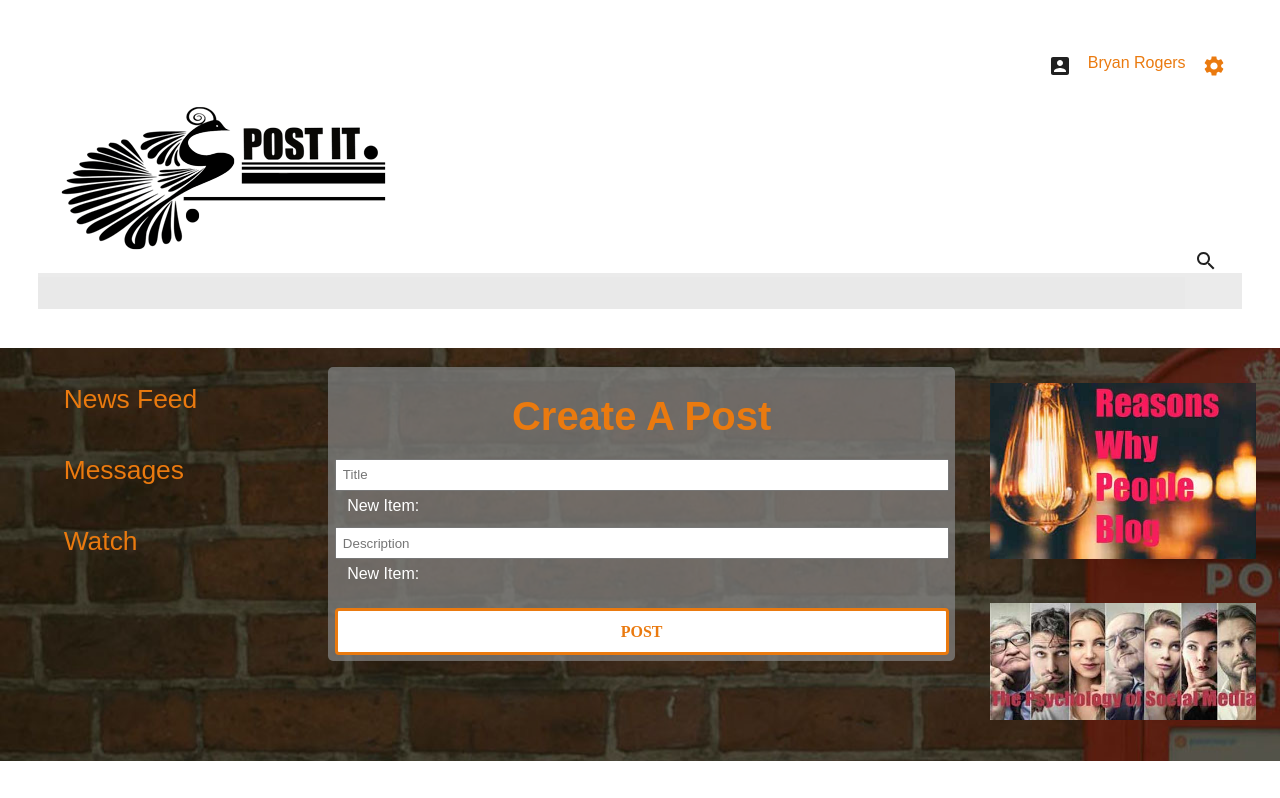
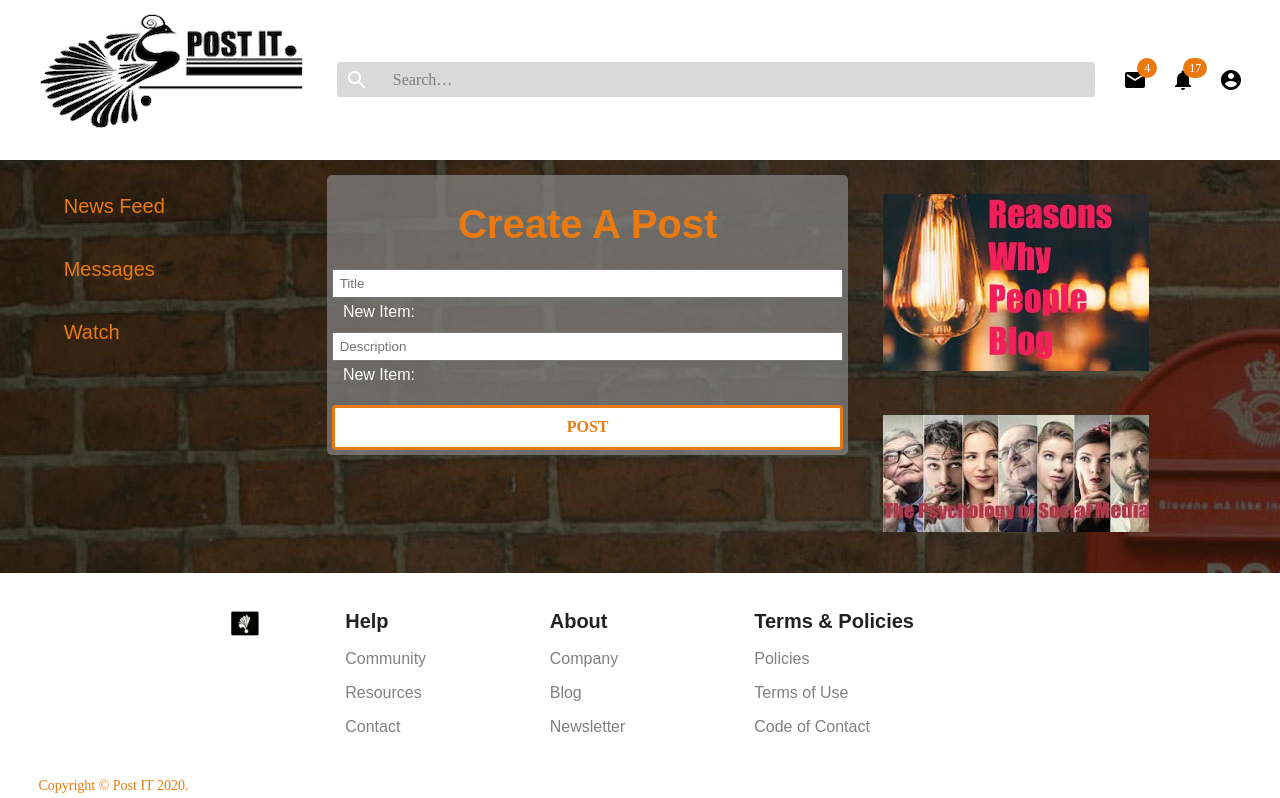
Before and after one commit to jenPlaza/postit, a React (Create React App) app: page /Newsfeed in a window 1280 px wide. Shown: the top 798 px of the page. Built offline with nearby package versions, Linux system fonts and the light colour scheme.

Commit message:
created toolbox with a search on my header.js

```diff
--- a/src/App.js
+++ b/src/App.js
@@ -44,7 +44,7 @@ const useStyles = makeStyles(theme => ({
 		overflow:'hidden',
   },
 	headerRow:{
-		padding:'3%',
+		padding:'1%',
 		backgroundColor:'white',
 	},
 	paper:{
@@ -75,10 +75,10 @@ export default function App() {
         </Grid>
 
 		<Grid container spacing={1}>
-         <Grid item xs={6} md={3}>
+         <Grid item xs={12} md={3}>
         <Paper className={classes.paper} variant="outlined"><SideBarLeft /></Paper>
         </Grid>
-        <Grid item xs={12} md={6}>
+        <Grid item xs={12} md={5}>
           <Paper className={classes.paper} variant="outlined"><Routes /></Paper>
         </Grid>
         <Grid item xs={12} md={3}>
--- a/src/components/footer/Footer.js
+++ b/src/components/footer/Footer.js
@@ -30,7 +30,9 @@ const useStyles = makeStyles(theme => ({
 	logo2:{
 		width:'75%',
 		marginLeft:'-15%',
-
+    [theme.breakpoints.up('lg')]: {
+     width:'35%',
+    },
 	},
 	a:{
 		color:'grey',
@@ -63,8 +65,8 @@ export default function Footer() {
   return(
     <div className={classes.root}>
       <Grid container spacing={3}>
-	  <Grid item xs={0} md={2}></Grid>
-	  <Grid item xs={3} md={1}>
+	  <Grid item xs={0} md={2} xl={3}></Grid>
+	  <Grid item xs={3} md={1} lg={1}>
           <Paper className={classes.paper} variant="outlined"><img src={logo2} alt="Logo2 icon" className={classes.logo2}/></Paper>
         </Grid>
 	  <Grid item xs={12} md={2}>
@@ -91,6 +93,7 @@ export default function Footer() {
 					<p><a className={classes.a} href='https://reactjs.org'>Code of Contact</a></p>
 		</Paper>
         </Grid>
+	    <Grid item xs={0} md={2}></Grid>
 		<Grid item xs={12} md={12}>
           <Paper className={classes.paper} variant="outlined">
 		<Copyright />
--- a/src/components/header/Header.js
+++ b/src/components/header/Header.js
@@ -1,83 +1,252 @@
-// JavaScript Document
 import React from 'react';
-import SearchInput from '../../components/search/SearchInput';
+import { fade, makeStyles } from '@material-ui/core/styles';
+import AppBar from '@material-ui/core/AppBar';
+import Toolbar from '@material-ui/core/Toolbar';
+import IconButton from '@material-ui/core/IconButton';
+import Typography from '@material-ui/core/Typography';
+import InputBase from '@material-ui/core/InputBase';
+import Badge from '@material-ui/core/Badge';
+import MenuItem from '@material-ui/core/MenuItem';
+import Menu from '@material-ui/core/Menu';
+import MenuIcon from '@material-ui/icons/Menu';
+import SearchIcon from '@material-ui/icons/Search';
+import AccountCircle from '@material-ui/icons/AccountCircle';
+import MailIcon from '@material-ui/icons/Mail';
+import NotificationsIcon from '@material-ui/icons/Notifications';
+import MoreIcon from '@material-ui/icons/MoreVert';
+import Link from '@material-ui/core/Link';
 
 //Images & Icons
 import logo from '../../images/postIt.png';
-import SearchIcon from '@material-ui/icons/Search';
-import AccountBoxIcon from '@material-ui/icons/AccountBox';
-import SettingsIcon from '@material-ui/icons/Settings';
-
-//Material UI
-import { makeStyles } from '@material-ui/core/styles';
-import Typography from '@material-ui/core/Typography';
-import Link from '@material-ui/core/Link';
-import Grid from "@material-ui/core/Grid";
-import Box from '@material-ui/core/Box';
 
 const useStyles = makeStyles(theme => ({
-  root:{
-		flexGrow:'1',
-		overflow:'hidden',
-		textAlign:'left',
+  grow: {
+    flexGrow: 1,
   },
-	col:{
-		float:'right',
+  menuButton: {
+	  display: 'block',
+	  marginRight: theme.spacing(2),
+	color: theme.palette.primary.main,
+    [theme.breakpoints.up('md')]: {
+    display: 'none',
 	},
-	colName:{
-		float:'right',
-		padding:'0',
-		margin:'0%',
   },
-	typography:{
-		color:theme.palette.secondary.main
+  logo: {
+    display: 'none',
+    [theme.breakpoints.up('md')]: {
+      display: 'block',
+		marginLeft: theme.spacing(-2),
+		width:'auto',
     },
-	searchBox:{
-	backgroundColor:'rgba(231, 231, 231, 0.8)',
-	border:'none',
   },
-	search:{
-		height:'32px',
-		backgroundColor:'rgba(231, 231, 231, 0.8)',
+  search: {
+    position: 'relative',
+    borderRadius: theme.shape.borderRadius,
+    backgroundColor: fade(theme.palette.common.black, 0.15),
+    '&:hover': {
+      backgroundColor: fade(theme.palette.common.black, 0.25),
     },
-	goS:{
-		float:'right',
-		marginTop:'-5%',
-		marginRight:'2%',
-		backgroundColor:'transparent',
-	}
+    marginRight: theme.spacing(2),
+    marginLeft: 0,
+    width: '100%',
+    [theme.breakpoints.up('lg')]: {
+      marginLeft: theme.spacing(-1),
+      width: '100%',
+    },
+  },
+  searchIcon: {
+    width: theme.spacing(5),
+    height: '100%',
+    position: 'absolute',
+    pointerEvents: 'none',
+    display: 'flex',
+    alignItems: 'center',
+    justifyContent: 'center',
+  },
+  inputRoot: {
+    color: theme.palette.primary.main,
+  },
+  inputInput: {
+    padding: theme.spacing(1, 1, 1, 7),
+    transition: theme.transitions.create('width'),
+    width: '100%',
+    [theme.breakpoints.up('md')]: {
+      width: 200,
+    },
+  },
+  sectionDesktop: {
+    display: 'none',
+    [theme.breakpoints.up('md')]: {
+      display: 'flex',
+    },
+  },
+  sectionMobile: {
+    display: 'flex',
+    [theme.breakpoints.up('md')]: {
+      display: 'none',
+    },
+  },
 }));
 
 const Links = () => {
 	const classes = useStyles();
   return (
-
      <Typography display="block" align="center">
       	<Link className={classes.typography} href="http://localhost:3000/Account">
-	  		<SettingsIcon />
+	  		My account
 	  	</Link>
     </Typography>
   );
 }
 
-export default function Header() {
+export default function PrimarySearchAppBar() {
   const classes = useStyles();
-  return(
-    <div className={classes.root}>
-		<Box component="span" display="inline" p={1} m={1} className={classes.col}><Links /></Box>
-		<Box component="span" display="inline" p={1} m={1} className={classes.colName}><p className={classes.typography}>Bryan Rogers</p></Box>
-		<Box component="span" display="inline" p={1} m={1} className={classes.col}><AccountBoxIcon /></Box>
+  const [anchorEl, setAnchorEl] = React.useState(null);
+  const [mobileMoreAnchorEl, setMobileMoreAnchorEl] = React.useState(null);
 
-		<Grid container spacing={1}>
-	  	<Grid item xs={12} md={4}>
+  const isMenuOpen = Boolean(anchorEl);
+  const isMobileMenuOpen = Boolean(mobileMoreAnchorEl);
+
+  const handleProfileMenuOpen = event => {
+    setAnchorEl(event.currentTarget);
+  };
+
+  const handleMobileMenuClose = () => {
+    setMobileMoreAnchorEl(null);
+  };
+
+  const handleMenuClose = () => {
+    setAnchorEl(null);
+    handleMobileMenuClose();
+  };
+
+  const handleMobileMenuOpen = event => {
+    setMobileMoreAnchorEl(event.currentTarget);
+  };
+
+  const menuId = 'primary-search-account-menu';
+  const renderMenu = (
+    <Menu
+      anchorEl={anchorEl}
+      anchorOrigin={{ vertical: 'top', horizontal: 'right' }}
+      id={menuId}
+      keepMounted
+      transformOrigin={{ vertical: 'top', horizontal: 'right' }}
+      open={isMenuOpen}
+      onClose={handleMenuClose}
+    >
+      <MenuItem onClick={handleMenuClose}>Bryan Rogers</MenuItem>
+      <MenuItem onClick={handleMenuClose}><Links /></MenuItem>
+    </Menu>
+  );
+
+  const mobileMenuId = 'primary-search-account-menu-mobile';
+  const renderMobileMenu = (
+    <Menu
+      anchorEl={mobileMoreAnchorEl}
+      anchorOrigin={{ vertical: 'top', horizontal: 'right' }}
+      id={mobileMenuId}
+      keepMounted
+      transformOrigin={{ vertical: 'top', horizontal: 'right' }}
+      open={isMobileMenuOpen}
+      onClose={handleMobileMenuClose}
+    >
+      <MenuItem>
+        <IconButton aria-label="show 4 new mails" color="primary">
+          <Badge badgeContent={4} color="secondary">
+            <MailIcon />
+          </Badge>
+        </IconButton>
+        <p>Messages</p>
+      </MenuItem>
+      <MenuItem>
+        <IconButton aria-label="show 11 new notifications" color="inherit">
+          <Badge badgeContent={11} color="secondary">
+            <NotificationsIcon />
+          </Badge>
+        </IconButton>
+        <p>Notifications</p>
+      </MenuItem>
+      <MenuItem onClick={handleProfileMenuOpen}>
+        <IconButton
+          aria-label="account of current user"
+          aria-controls="primary-search-account-menu"
+          aria-haspopup="true"
+          color="inherit"
+        >
+          <AccountCircle />
+        </IconButton>
+        <p>Bryan Rogers</p>
+      </MenuItem>
+    </Menu>
+  );
+
+  return (
+    <div className={classes.grow}>
+      <AppBar position="static" style={{ background: 'transparent', boxShadow: 'none'}}>
+        <Toolbar>
+          <IconButton
+            edge="start"
+            className={classes.menuButton}
+            color="inherit"
+            aria-label="open drawer"
+          >
+            <MenuIcon />
+          </IconButton>
+          <Typography className={classes.logo} >
             <img src={logo} alt="Logo icon"/>
-        </Grid>
-        <Grid item xs={12} className={classes.searchBox} >
-        		<SearchInput className={classes.search}/>
-				<SearchIcon className={classes.goS}/>
-        </Grid>
-      </Grid>
+          </Typography>
+          <div className={classes.search}>
+            <div className={classes.searchIcon}>
+              <SearchIcon />
             </div>
-
+            <InputBase
+              placeholder="Search…"
+              classes={{
+                root: classes.inputRoot,
+                input: classes.inputInput,
+              }}
+              inputProps={{ 'aria-label': 'search' }}
+            />
+          </div>
+          <div className={classes.grow} />
+          <div className={classes.sectionDesktop}>
+            <IconButton aria-label="show 4 new mails" color="primary">
+              <Badge badgeContent={4} color="secondary">
+                <MailIcon />
+              </Badge>
+            </IconButton>
+            <IconButton aria-label="show 17 new notifications" color="primary">
+              <Badge badgeContent={17} color="secondary">
+                <NotificationsIcon />
+              </Badge>
+            </IconButton>
+            <IconButton
+              edge="end"
+              aria-label="account of current user"
+              aria-controls={menuId}
+              aria-haspopup="true"
+              onClick={handleProfileMenuOpen}
+              color="primary"
+            >
+              <AccountCircle />
+            </IconButton>
+          </div>
+          <div className={classes.sectionMobile}>
+            <IconButton
+              aria-label="show more"
+              aria-controls={mobileMenuId}
+              aria-haspopup="true"
+              onClick={handleMobileMenuOpen}
+              color="inherit"
+            >
+              <MoreIcon />
+            </IconButton>
+          </div>
+        </Toolbar>
+      </AppBar>
+      {renderMobileMenu}
+      {renderMenu}
+    </div>
   );
 }
--- a/src/components/sidebarleft/SideBarLeft.js
+++ b/src/components/sidebarleft/SideBarLeft.js
@@ -17,7 +17,7 @@ const useStyles = makeStyles(theme => ({
 		marginLeft:'5%',
   },
 	btn:{
-		fontSize:'1.65em',
+		fontSize:'1.25em',
 		marginTop:'5%',
 		color:theme.palette.secondary.main,
 	}
```
Also changed, not shown: src/images/postIt.png. Lines whose indentation alone changed are shown as unchanged.
